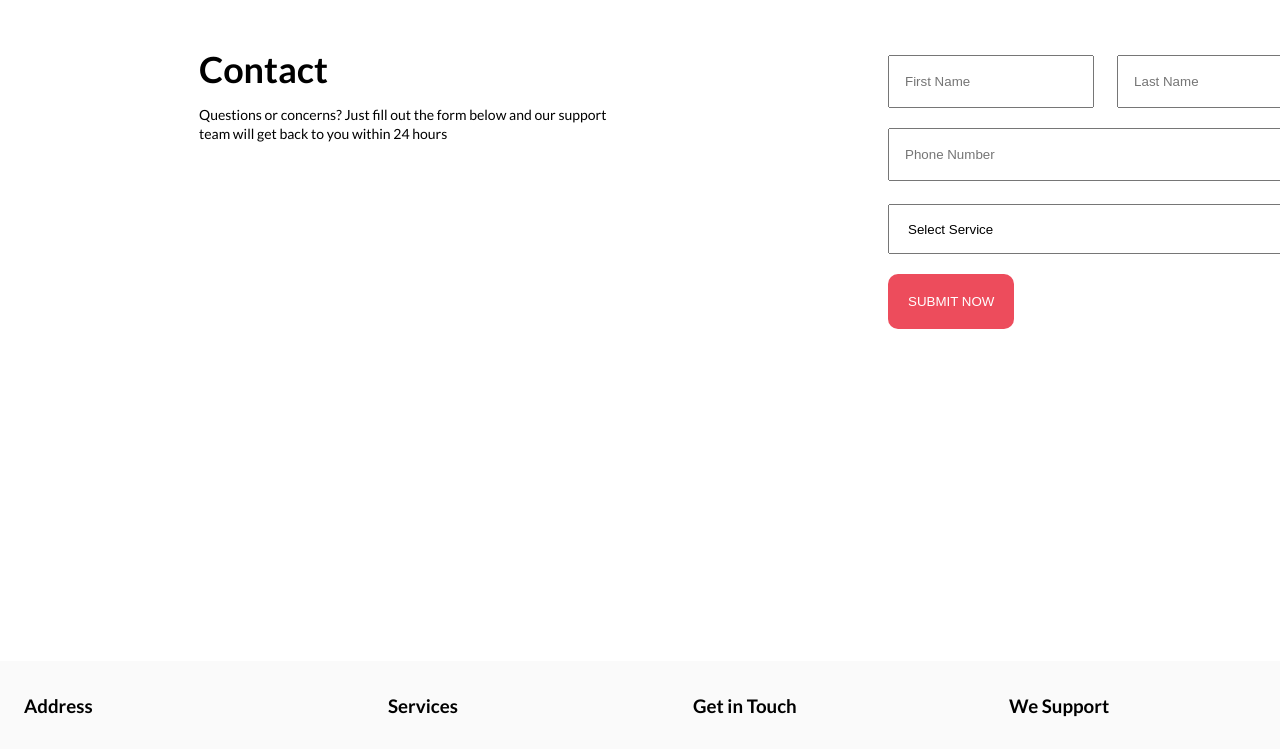
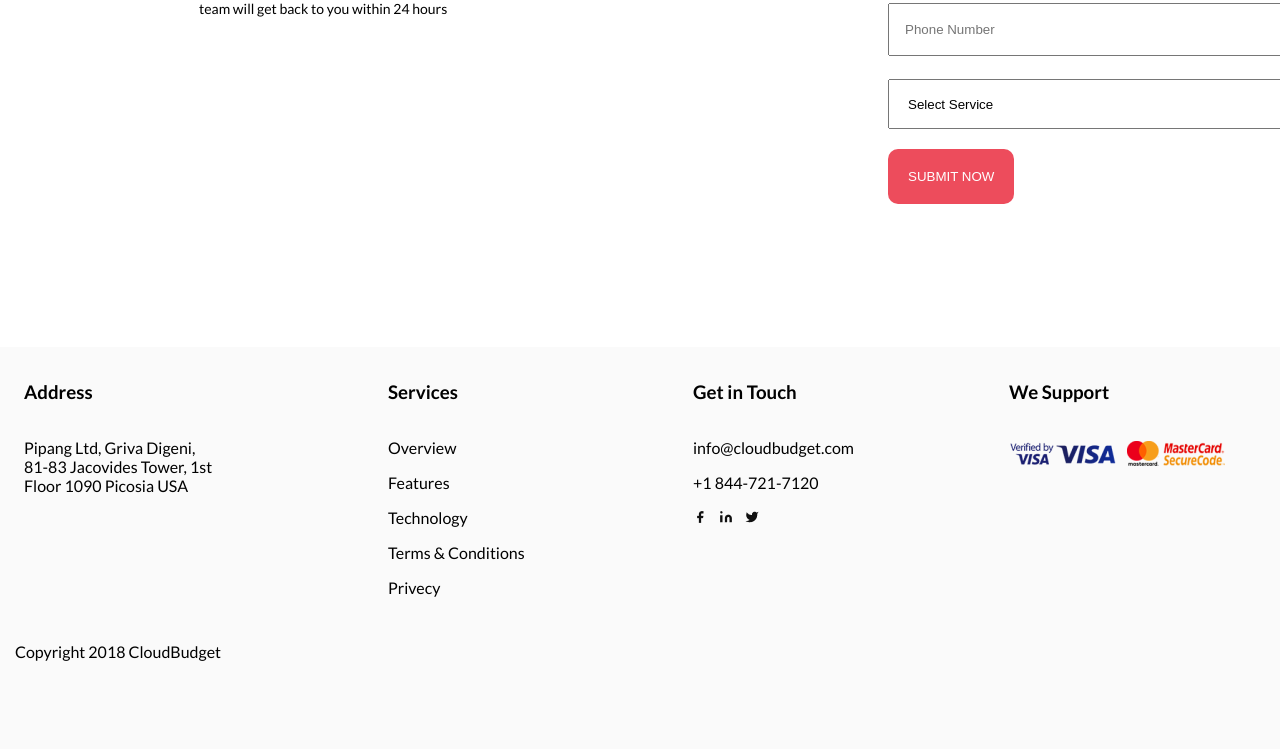
Before and after one commit to olena-kalitovska/Killer-Frost-HW, a plain HTML site: page HW-4/index.html in a window 1280 px wide. Shown: the part 751-1500 px from the top of the page. Drawn offline with Linux system fonts and the light colour scheme.

Commit message:
main sectione padding

```diff
--- a/HW-4/HW-4.css/style.css
+++ b/HW-4/HW-4.css/style.css
@@ -50,7 +50,7 @@ header {
     background-color:#FFFFFF ;
     color: black;
     margin: auto;
-    padding: 199px;
+    padding: 74px 199px 10px 199px;
 }
 .Main-content h2 {
     width: 445px;
```
